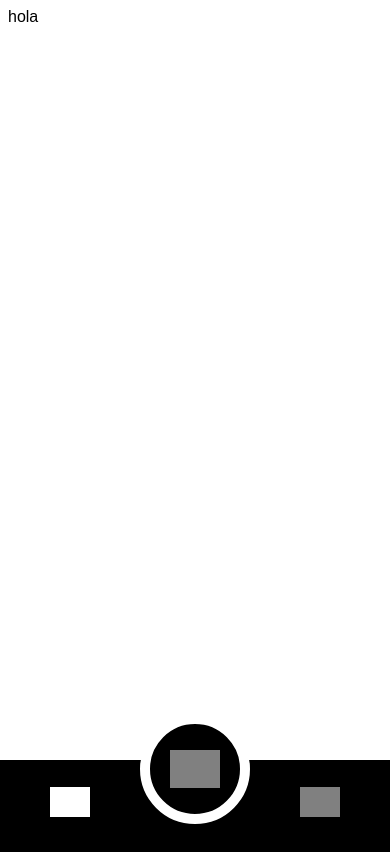
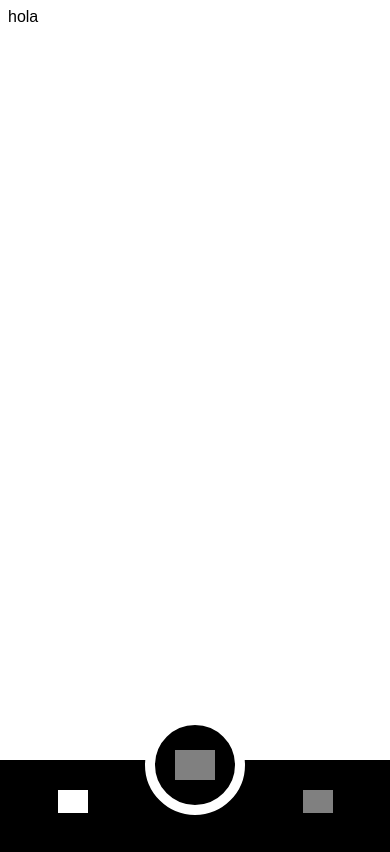
Before and after one commit to lenteserrana-fotografia/lenteserrano-landing, a Next.js app: page / in a window 390 px wide. Built offline with nearby package versions, Linux system fonts and the light colour scheme; grey boxes are pictures that could not be loaded.

Commit message:
Adjust mobile navbar menu button sizing and alignment

```diff
--- a/src/components/MenuButton/MenuButton.tsx
+++ b/src/components/MenuButton/MenuButton.tsx
@@ -17,7 +17,7 @@ interface MenuButtonProps {
 const MenuButton = ({
   icon,
   onClick,
-  size = 40,
+  size = 30,
   href,
   openInNewTab = false,
   isActive = false,
--- a/src/components/NavbarMobile/NavbarMobile.module.css
+++ b/src/components/NavbarMobile/NavbarMobile.module.css
@@ -1,7 +1,7 @@
 .menu-button-container {
   display: flex;
   justify-content: space-around;
-  align-items: center;
+  align-items: flex-start;
   height: 100%;
   width: 100%;
   background-color: black;
@@ -9,7 +9,7 @@
 }
 
 .menu-button-center {
-  transform: translateY(-30%);
+  transform: translateY(-45%);
   background-color: black;
   padding: 20px;
   border-width: 10px;
--- a/src/components/NavbarMobile/NavbarMobile.tsx
+++ b/src/components/NavbarMobile/NavbarMobile.tsx
@@ -16,7 +16,7 @@ const NavbarMobile = () => {
         <MenuButton
           icon="call"
           href="https://wa.me/3516468790"
-          size={50}
+          size={40}
           openInNewTab
         />
       </div>
```
